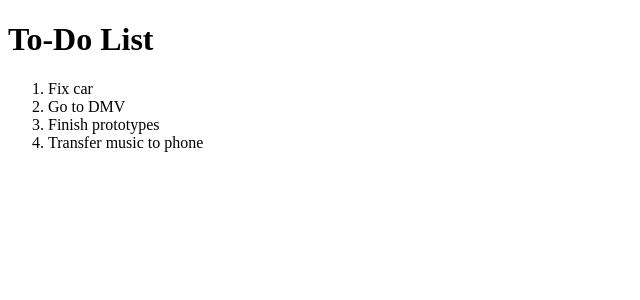
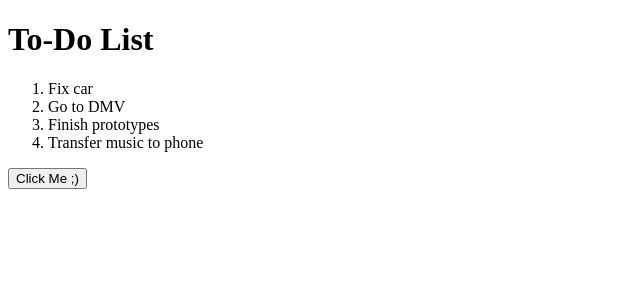
Before and after one commit to JoeDeiRossi/react_todos, a React app: page / in a window 1280 px wide. Shown: the top 300 px of the page, without its empty margins (0-640 px from the left). Built offline with nearby package versions, Linux system fonts and the light colour scheme; the HTML template or start-up script is replaced by a standard one.

Commit message:
Created button that toggles colors based on state

```diff
--- a/src/components/app.jsx
+++ b/src/components/app.jsx
@@ -1,11 +1,13 @@
 import React from 'react';
 import ToDoList from './to_do_list';
+import Button from './button';
 
 function App(props) {
   return (
     <div>
       <h1>To-Do List</h1>
       <ToDoList />
+      <Button />
     </div>
   );
 }
--- /dev/null
+++ b/src/components/button.jsx
@@ -0,0 +1,34 @@
+
+import React from 'react';
+
+class Button extends React.Component {
+  constructor(props) {
+    super(props);
+
+    this.toggleIsPink = this.toggleIsPink.bind(this);
+
+    this.state = {
+      isPink: false
+    };
+  }
+
+  toggleIsPink() {
+    this.setState({
+      isPink: !this.state.isPink
+    })
+  }
+
+  render() {
+    let btnClass = '';
+
+    if (this.state.isPink) {
+      btnClass = 'hotpink';
+    } else {
+      btnClass = 'chartreuse';
+    }
+
+    return <button onClick={this.toggleIsPink} className={`btn ${btnClass}`}>Click Me ;)</button>
+  }
+}
+
+export default Button;
```
Also changed, not shown: 3 other files (tests, documents, lock files or other folders).
